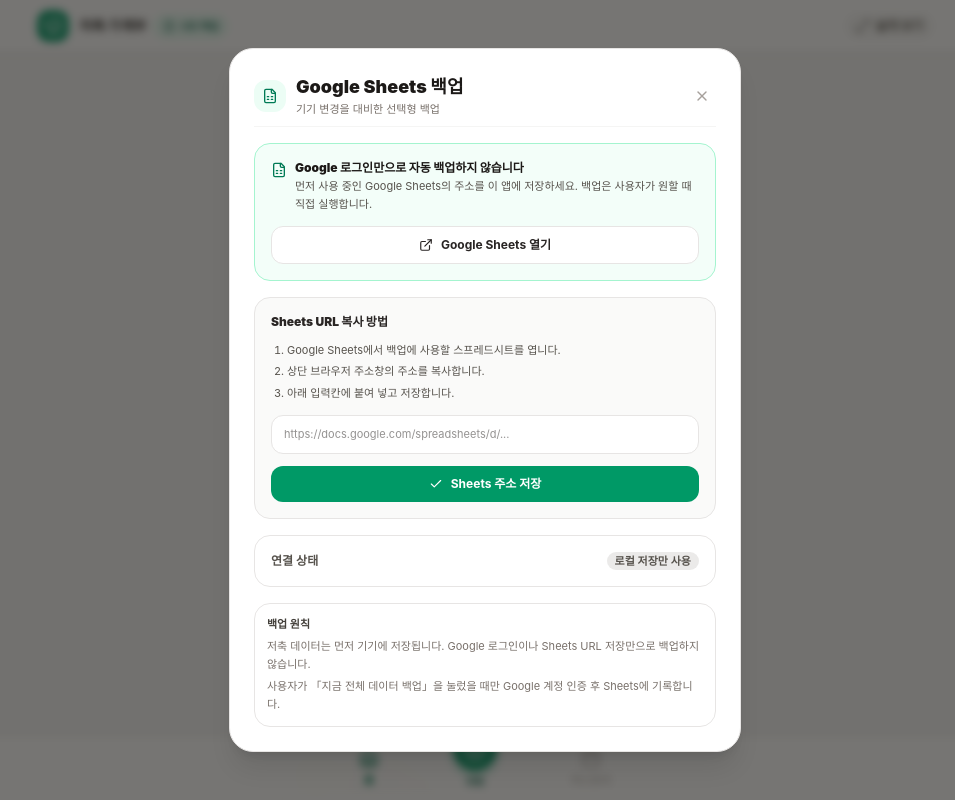
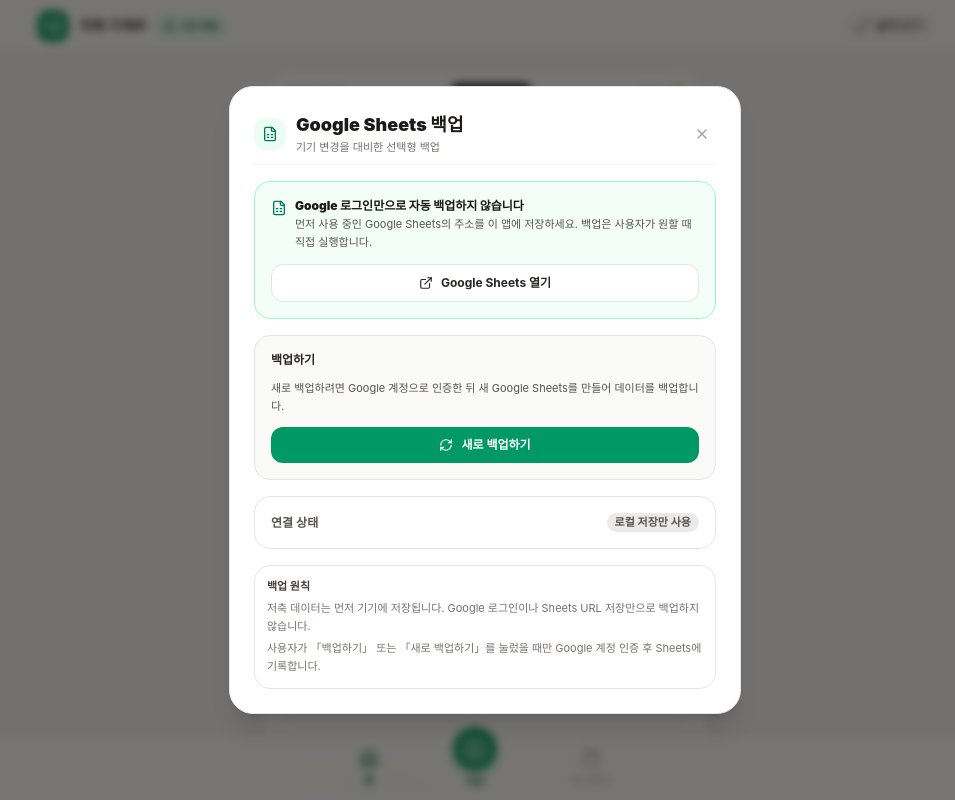
Before and after one commit to Ninetaild/app, a React (Vite) app: page / in a window 1280 px wide. Both pictures are taken after a click on the button "시트 백업". Shown: the top 800 px of the page, without its empty margins (155-1110 px from the left). Built offline with nearby package versions, Linux system fonts and the light colour scheme; no server answers; a web font is replaced by a local one.

Commit message:
Allow new users to create a Google Sheets backup

```diff
--- a/src/components/GoogleSheetsModal.tsx
+++ b/src/components/GoogleSheetsModal.tsx
@@ -40,7 +40,6 @@
   };
 
   const syncNow = async () => {
-    if (!spreadsheetUrl) { setMessage('먼저 Google Sheets URL을 저장해 주세요.'); return; }
     if (!hasClientId) { setMessage('앱 배포 설정에 VITE_GOOGLE_CLIENT_ID가 필요합니다.'); return; }
     setIsSyncing(true);
     setMessage(null);
@@ -48,6 +47,7 @@
       const records = StorageRepository.getAllRecords();
       const goals = StorageRepository.getAllGoalKeys().reduce((acc, key) => { acc[key] = StorageRepository.getMonthlyGoal(key); return acc; }, {} as Record<string, number>);
       const success = await syncAllToGoogleSheets(records, goals, StorageRepository.getSettings(), true);
+      setSpreadsheetUrl(getSavedSheetsUrl());
       setLastSync(getLastSyncInfo());
       setMessage(success ? 'Google Sheets에 최신 로컬 데이터를 백업했습니다.' : '백업에 실패했습니다. 저축 데이터는 이 기기에 그대로 남아 있습니다.');
     } catch (error) { setMessage(error instanceof Error ? error.message : 'Google Sheets 백업에 실패했습니다.'); }
@@ -69,14 +69,14 @@
 
         <div className="p-4 rounded-2xl border border-emerald-200 bg-emerald-50/60 space-y-3"><div className="flex items-start gap-2"><FileSpreadsheet className="w-4 h-4 text-emerald-700 mt-0.5 shrink-0" /><div><p className="text-xs font-black text-stone-900">Google 로그인만으로 자동 백업하지 않습니다</p><p className="text-[11px] leading-relaxed text-stone-600 mt-0.5">먼저 사용 중인 Google Sheets의 주소를 이 앱에 저장하세요. 백업은 사용자가 원할 때 직접 실행합니다.</p></div></div><a href="https://docs.google.com/spreadsheets/" target="_blank" rel="noreferrer" className="w-full flex items-center justify-center gap-2 py-2.5 px-4 bg-white hover:bg-stone-50 text-stone-800 rounded-xl text-xs font-bold border border-stone-200"><ExternalLink className="w-3.5 h-3.5" />Google Sheets 열기</a></div>
 
-        <div className="p-4 bg-stone-50 rounded-2xl border border-stone-200 space-y-3"><p className="text-xs font-black text-stone-800">Sheets URL 복사 방법</p><ol className="text-[11px] leading-relaxed text-stone-600 space-y-1 list-decimal pl-4"><li>Google Sheets에서 백업에 사용할 스프레드시트를 엽니다.</li><li>상단 브라우저 주소창의 주소를 복사합니다.</li><li>아래 입력칸에 붙여 넣고 저장합니다.</li></ol><input value={spreadsheetUrl} onChange={(event) => setSpreadsheetUrl(event.target.value)} placeholder="https://docs.google.com/spreadsheets/d/..." className="w-full px-3 py-2.5 bg-white border border-stone-200 rounded-xl text-[11px] outline-none focus:ring-2 focus:ring-emerald-200" /><button type="button" onClick={saveUrl} className="w-full py-2.5 px-4 bg-emerald-600 hover:bg-emerald-700 text-white rounded-xl text-xs font-bold flex items-center justify-center gap-2"><Check className="w-3.5 h-3.5" />Sheets 주소 저장</button></div>
+        <div className="p-4 bg-stone-50 rounded-2xl border border-stone-200 space-y-3"><p className="text-xs font-black text-stone-800">백업하기</p>{spreadsheetUrl ? <><ol className="text-[11px] leading-relaxed text-stone-600 space-y-1 list-decimal pl-4"><li>Google Sheets에서 백업에 사용할 스프레드시트를 엽니다.</li><li>상단 브라우저 주소창의 주소를 복사합니다.</li><li>아래 입력칸에 붙여 넣고 저장합니다.</li></ol><input value={spreadsheetUrl} onChange={(event) => setSpreadsheetUrl(event.target.value)} placeholder="https://docs.google.com/spreadsheets/d/..." className="w-full px-3 py-2.5 bg-white border border-stone-200 rounded-xl text-[11px] outline-none focus:ring-2 focus:ring-emerald-200" /><button type="button" onClick={saveUrl} className="w-full py-2.5 px-4 bg-emerald-600 hover:bg-emerald-700 text-white rounded-xl text-xs font-bold flex items-center justify-center gap-2"><Check className="w-3.5 h-3.5" />Sheets 주소 저장</button></> : <><p className="text-[11px] leading-relaxed text-stone-600">새로 백업하려면 Google 계정으로 인증한 뒤 새 Google Sheets를 만들어 데이터를 백업합니다.</p><button type="button" onClick={syncNow} disabled={isSyncing} className="w-full py-2.5 px-4 bg-emerald-600 hover:bg-emerald-700 disabled:opacity-50 text-white rounded-xl text-xs font-bold flex items-center justify-center gap-2"><RefreshCw className={`w-3.5 h-3.5 ${isSyncing ? 'animate-spin' : ''}`} />{isSyncing ? '백업 중...' : '새로 백업하기'}</button></>}</div>
 
         <div className="p-4 rounded-2xl border border-stone-200 bg-white space-y-3"><div className="flex items-center justify-between text-xs"><span className="font-semibold text-stone-600">연결 상태</span>{spreadsheetUrl ? <span className="inline-flex items-center gap-1 font-bold text-emerald-700 bg-emerald-100/70 px-2 py-0.5 rounded-full text-[11px]"><ShieldCheck className="w-3 h-3" /> 주소 저장됨</span> : <span className="font-semibold text-stone-600 bg-stone-200/80 px-2 py-0.5 rounded-full text-[11px]">로컬 저장만 사용</span>}</div>{spreadsheetUrl && <button type="button" onClick={() => window.open(spreadsheetUrl, '_blank', 'noopener,noreferrer')} className="w-full flex items-center justify-between gap-2 text-[11px] text-stone-600 bg-stone-50 border border-stone-200 rounded-xl px-3 py-2 hover:bg-white"><span className="truncate font-medium">저장된 Google Sheets 열기</span><ExternalLink className="w-3 h-3 shrink-0" /></button>}{lastSync.time && <div className="text-[11px] text-stone-500 pt-1 border-t border-stone-200/60">최근 백업: <span className="text-stone-700 font-medium">{lastSync.time}</span></div>}</div>
 
         {message && <div className="text-[11px] text-stone-700 font-semibold bg-stone-50 p-3 rounded-xl border border-stone-200 whitespace-pre-line">{message}</div>}
-        {spreadsheetUrl && <div className="space-y-2"><button type="button" onClick={syncNow} disabled={isSyncing} className="w-full py-2.5 px-4 bg-stone-900 hover:bg-stone-800 disabled:opacity-50 text-white rounded-xl text-xs font-bold flex items-center justify-center gap-2"><RefreshCw className={`w-3.5 h-3.5 ${isSyncing ? 'animate-spin' : ''}`} />{isSyncing ? '백업 중...' : '지금 전체 데이터 백업'}</button><button type="button" onClick={handleDisconnect} className="w-full py-2 text-[11px] font-semibold text-stone-500 hover:text-stone-800">연결 정보 지우기</button></div>}
+        {spreadsheetUrl && <div className="space-y-2"><button type="button" onClick={syncNow} disabled={isSyncing} className="w-full py-2.5 px-4 bg-stone-900 hover:bg-stone-800 disabled:opacity-50 text-white rounded-xl text-xs font-bold flex items-center justify-center gap-2"><RefreshCw className={`w-3.5 h-3.5 ${isSyncing ? 'animate-spin' : ''}`} />{isSyncing ? '백업 중...' : '백업하기'}</button><button type="button" onClick={handleDisconnect} className="w-full py-2 text-[11px] font-semibold text-stone-500 hover:text-stone-800">연결 정보 지우기</button></div>}
 
-        <div className="p-3 rounded-2xl border border-stone-200 bg-white text-[11px] leading-relaxed text-stone-500"><p className="font-bold text-stone-700 mb-1">백업 원칙</p><p>저축 데이터는 먼저 기기에 저장됩니다. Google 로그인이나 Sheets URL 저장만으로 백업하지 않습니다.</p><p className="mt-1">사용자가 「지금 전체 데이터 백업」을 눌렀을 때만 Google 계정 인증 후 Sheets에 기록합니다.</p></div>
+        <div className="p-3 rounded-2xl border border-stone-200 bg-white text-[11px] leading-relaxed text-stone-500"><p className="font-bold text-stone-700 mb-1">백업 원칙</p><p>저축 데이터는 먼저 기기에 저장됩니다. Google 로그인이나 Sheets URL 저장만으로 백업하지 않습니다.</p><p className="mt-1">사용자가 「백업하기」 또는 「새로 백업하기」를 눌렀을 때만 Google 계정 인증 후 Sheets에 기록합니다.</p></div>
       </div>
     </div>
   );
```
